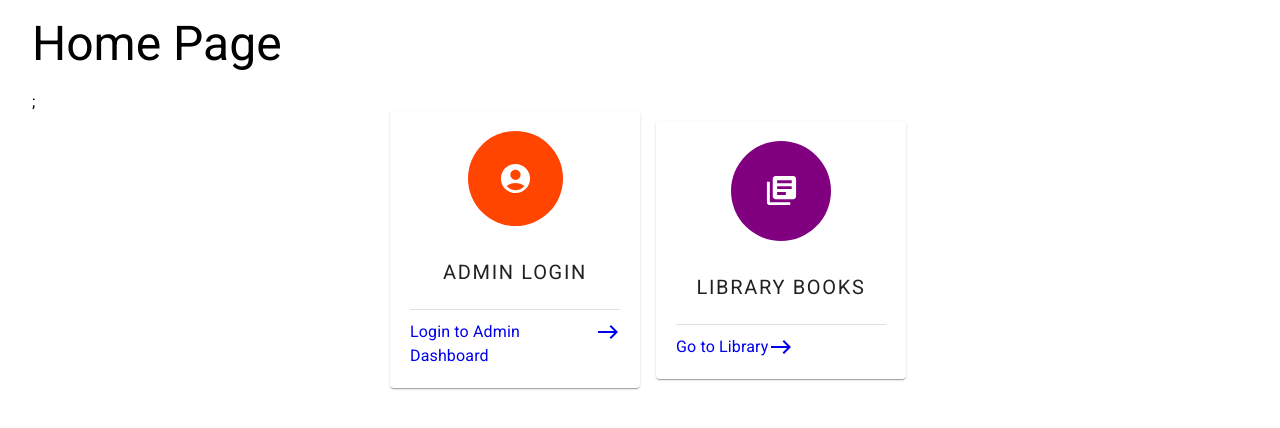
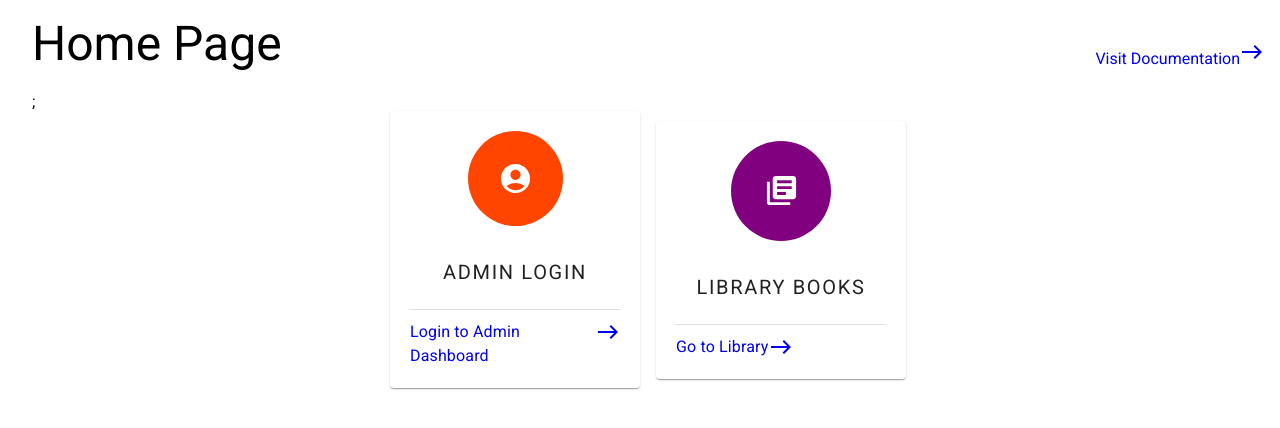
Before and after one commit to Varshithvhegde/LibraryManagment, a React (Create React App) app: page /home in a window 1280 px wide. Shown: the top 428 px of the page. Built offline with nearby package versions, Linux system fonts and the light colour scheme; no server answers; the database is empty.

Commit message:
Added Documentation link and page

```diff
--- a/src/components/home.jsx
+++ b/src/components/home.jsx
@@ -21,12 +21,31 @@ const HomePage = () => {
   return (
     <Box p={2} ml={2}>
       {showContent ? (
-      <Typography variant="h3" sx={{ mb: "20px" }}>
-        Home Page
-      </Typography>)
-      :(<div></div>)};
+        <Stack
+          direction="row"
+          alignItems="center"
+          justifyContent="space-between"
+        >
+          <Typography variant="h3" sx={{ mb: "20px" }}>
+            Home Page
+          </Typography>
+          <Stack direction="row" alignItems="center">
+            <Typography
+              variant="outlined"
+              component={Link}
+              to="/Library"
+              sx={{ textDecoration: "none" }}
+            >
+              Visit Documentation
+              <EastIcon />
+            </Typography>
+          </Stack>
+        </Stack>
+      ) : (
+        <div></div>
+      )}
+      ;
       {showContent ? (
-
         <Stack
           direction="row"
           spacing={2}
@@ -81,7 +100,7 @@ const HomePage = () => {
             <Divider sx={{ mb: "10px", mt: "10px" }} />
             <Stack
               component={Link}
-              to="/Library"
+              to="https://varshithvhegde.github.io/LibraryManagment/"
               direction="row"
               sx={{ textDecoration: "none" }}
             >
```
